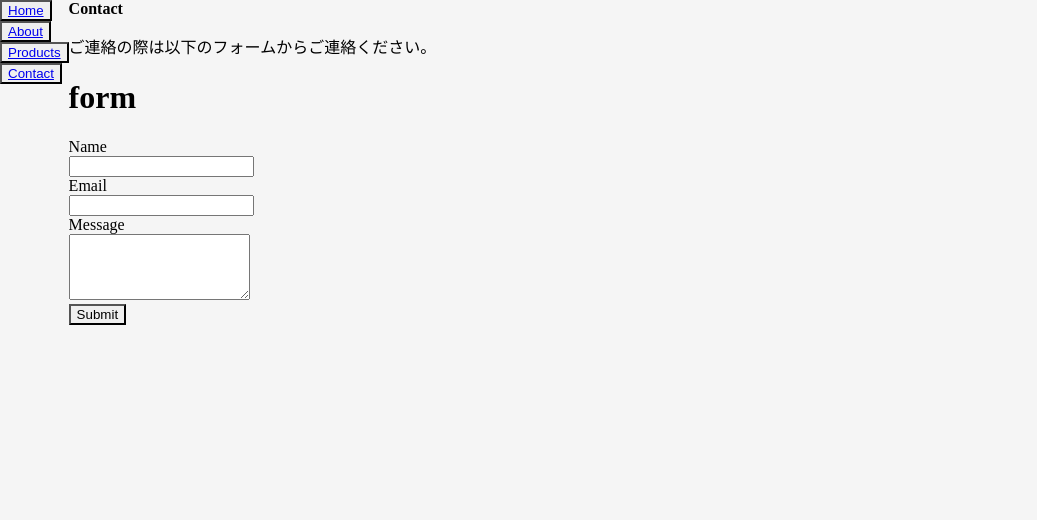
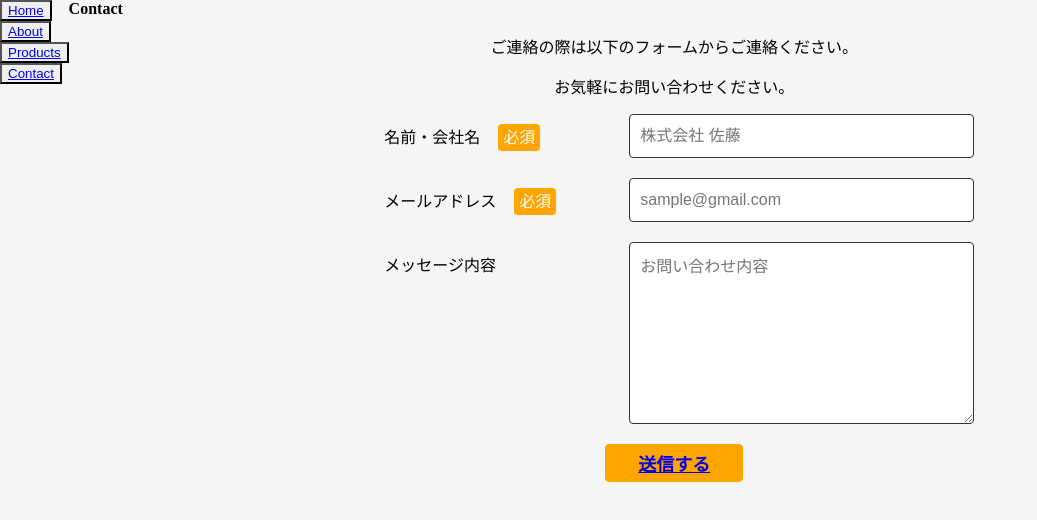
Before and after one commit to maikimilk/maiki-site, a Gatsby site: page /Contact in a window 1280 px wide. Shown: the whole page, without its empty margins (0-1037 px from the left). Built offline with nearby package versions, Linux system fonts and the light colour scheme; Gatsby itself is replaced by a stand-in of ours.

Commit message:
コンタクト機能実装

```diff
--- a/src/components/ContactForm.tsx
+++ b/src/components/ContactForm.tsx
@@ -1,83 +1,56 @@
-import React, { useState } from 'react';
-import { FormControl, FormLabel, Input, Textarea, Button } from '@chakra-ui/react';
+import React, { useState } from "react";
+import {Link} from "gatsby";
+import "../styles/ContactForm.css";
 
-const ContactForm = () => {
-    const [formData, setFormData] = useState({
-        name: '',
-        email: '',
-        message: '',
-    });
-
-    const handleChange = (event) => {
-        const { name, value } = event.target;
-        setFormData({ ...formData, [name]: value });
-    };
-
-    const handleSubmit = (event) => {
-        event.preventDefault();
-        // フォームの送信処理を追加
-        console.log('Form data submitted:',formData);
-
-            // フォームデータをサーバーサイドに送信
-        const requestOptions = {
-            method: 'POST',
-            headers: {
-                    'Content-Type': 'application/json',
-            },
-            body: JSON.stringify(formData),
-        };
-
-            fetch('/send-email', requestOptions)
-                .then((response) => {
-                    if (response.ok) {
-                        console.log('Form data submitted successfully');
-                    } else {
-                        console.log('Failed to submit form data');
-                    }
-                })
-                .catch((error) => {
-                    console.error('Error submitting form data:', error);
-                });
-        };
-
+const ContactForm = (props: any) => {
     return (
-        <form onSubmit={handleSubmit}>
-            <FormControl>
-                <FormLabel>Name</FormLabel>
-                <Input
+        <div>
+            <form className="c-form"
+                  action="contact url"
+                  method="POST"
+            >
+                <div className="c-form__item">
+                    <label className="c-form__label" htmlFor="field-name">
+                        名前・会社名<span className="c-form__required">必須</span>
+                    </label>
+                    <input
+                        name="entry id1"
+                        className="c-form__input"
+                        id="field-name"
+                        placeholder="株式会社 佐藤"
                         type="text"
-                    name="name"
-                    value={formData.name}
-                    onChange={handleChange}
                         required
                     />
-            </FormControl>
-            <FormControl>
-                <FormLabel>Email</FormLabel>
-                <Input
+                </div>
+                <div className="c-form__item">
+                    <label className="c-form__label" htmlFor="field-mail">
+                        メールアドレス<span className="c-form__required">必須</span>
+                    </label>
+                    <input
+                        name="entry id2"
+                        className="c-form__input"
+                        id="field-mail"
+                        placeholder="sample@gmail.com"
                         type="email"
-                    name="email"
-                    value={formData.email}
-                    onChange={handleChange}
                         required
                     />
-            </FormControl>
-            <FormControl>
-                <FormLabel>Message</FormLabel>
-                <Textarea
-                    name="message"
-                    value={formData.message}
-                    onChange={handleChange}
-                    resize="vertical"
-                    rows={4}
-                    required
-                />
-            </FormControl>
-            <Button type="submit" variant="solid" colorScheme="blue">
-                Submit
-            </Button>
+                </div>
+                <div className="c-form__item">
+                    <label className="c-form__label" htmlFor="field-message">
+                        メッセージ内容
+                    </label>
+                    <textarea
+                        name="entry id3"
+                        className="c-form__input"
+                        id="field-message"
+                        placeholder="お問い合わせ内容"
+                    ></textarea>
+                </div>
+                <div className="c-form__submit">
+                    <button type="submit"><Link to="/ThanksPage">送信する</Link></button>
+                </div>
             </form>
+        </div>
     );
 };
-
 export default ContactForm;
--- a/src/pages/Contact.tsx
+++ b/src/pages/Contact.tsx
@@ -1,19 +1,21 @@
-import {graphql, Link, PageProps} from "gatsby";
 import React from "react";
 import Layout from "../components/Layout";
 import ContactForm from "../components/ContactForm";
 import "../styles/Styles.css";
-import {fromatDate} from '../data'
 
+const CenterStyle = {
+    display: 'flex',
+    justifyContent: 'center'
+};
 
 export default function ContactPage(){
     return(
         <Layout>
-            <main className= 'styles'>
+            <main className= 'styles' >
                 <strong>Contact</strong>
-                <p>ご連絡の際は以下のフォームからご連絡ください。</p>
-                <h1>form</h1>
-                <ContactForm />
+                <p style={CenterStyle}>ご連絡の際は以下のフォームからご連絡ください。</p>
+                <p style={CenterStyle}>お気軽にお問い合わせください。</p>
+                <ContactForm/>
             </main>
         </Layout>
     )
--- /dev/null
+++ b/src/styles/ContactForm.css
@@ -0,0 +1,66 @@
+.c-form {
+    max-width: 600px;
+    margin: 0 auto;
+}
+.c-form__item {
+    display: flex;
+    flex-wrap: wrap;
+    justify-content: space-evenly;
+    margin-bottom: 20px;
+}
+.c-form__label,
+.c-form__input {
+    padding: 10px;
+}
+.c-form__label {
+    width: 90%;
+}
+.c-form__input {
+    width: 90%;
+    font-size: 16px;
+    border: solid 1px #333;
+    border-radius: 4px;
+}
+.c-form__input:focus-visible {
+    outline: orange auto 1px;
+}
+.c-form__required {
+    color: #fff;
+    background-color: orange;
+    border-radius: 4px;
+    padding: 5px 5px;
+    margin: 0 0 0 18px;
+}
+textarea.c-form__input {
+    height: 160px;
+}
+.c-form__submit {
+    text-align: center;
+}
+.c-form__submit button {
+    font-size: 18px;
+    font-weight: bold;
+    color: #fff;
+    background-color: orange;
+    border: solid 1px orange;
+    border-radius: 4px;
+    padding: 5px 32px;
+    transition: 0.4s;
+    cursor: pointer;
+}
+.c-form__submit button:hover {
+    color: orange;
+    background-color: transparent;
+}
+
+@media (min-width: 640px) {
+    .c-form__item {
+        flex-wrap: nowrap;
+    }
+    .c-form__label {
+        width: 40%;
+    }
+    .c-form__input {
+        width: 55%;
+    }
+}
```
Lines whose indentation alone changed are shown as unchanged.
